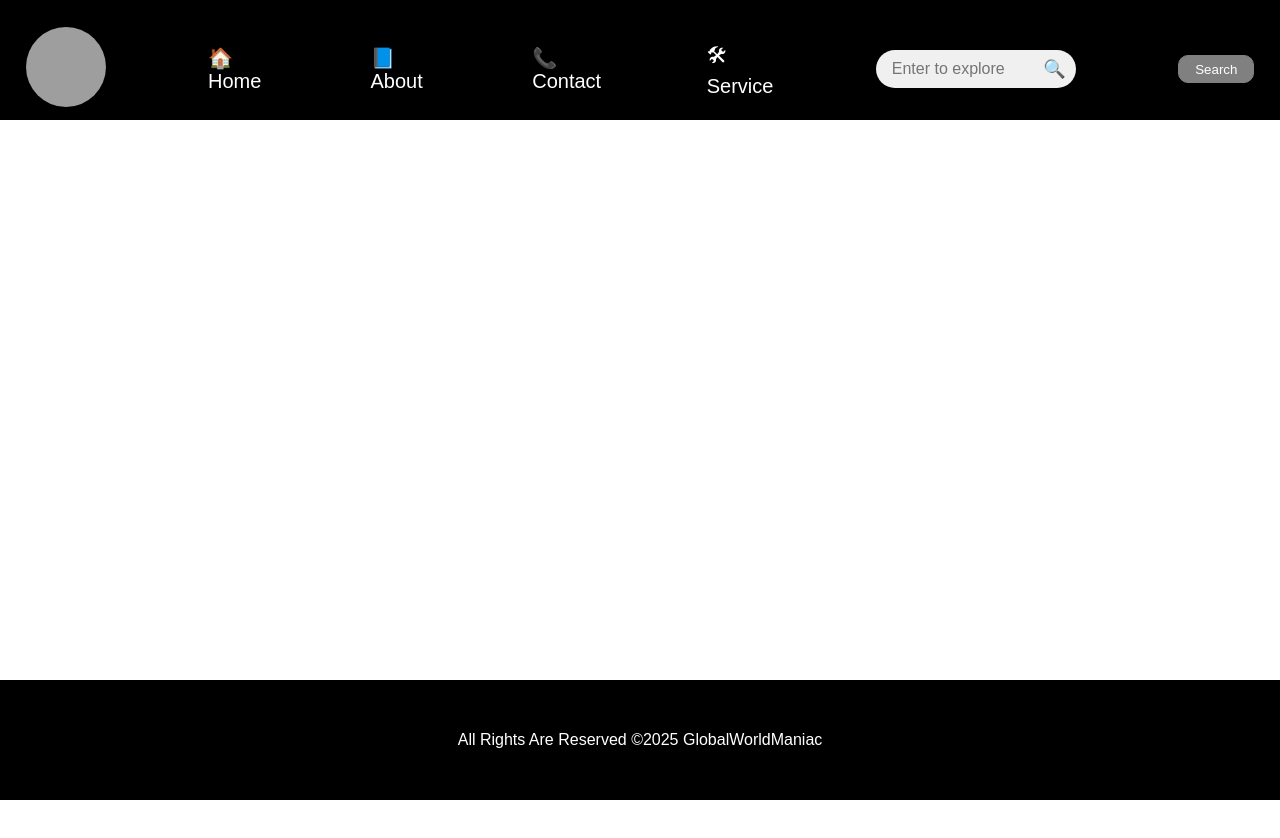
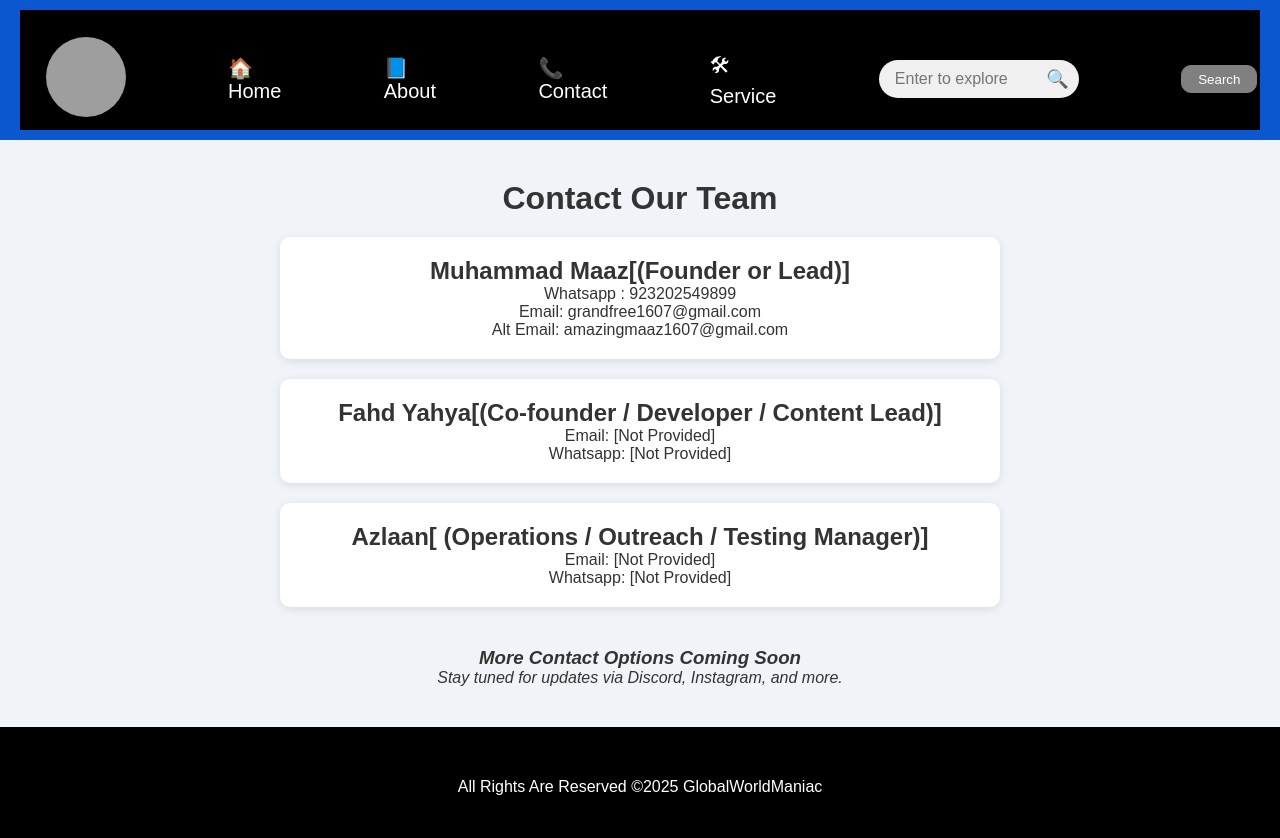
Before and after one commit to kenkanaide/GlobalWorldManiac, a plain HTML site: page Contact.html in a window 1280 px wide. Before the commit the page ends 800 px from the top, so only its background shows below. Drawn offline with Linux system fonts and the light colour scheme; grey boxes are pictures that could not be loaded; a web font is replaced by a local one.

Commit message:
Add files via upload

```diff
--- a/Contact.html
+++ b/Contact.html
@@ -10,6 +10,7 @@
 <link rel="shortcut icon" href="favicon.ico" />
 <link rel="apple-touch-icon" sizes="180x180" href="apple-touch-icon.png">
 <meta name="theme-color" content="#ffffff">
+<link rel="stylesheet" href="contact.css">
     <title>Contact</title>
 </head>
 <body>
@@ -35,12 +36,32 @@
 
 </header>
 <main>
-    <section>
-        <div class="container">
-
+    <main class="contact-section">
+        <h1>Contact Our Team</h1>
+        <div class="contact-card">
+          <h2>Muhammad Maaz[(Founder or Lead)]</h2>
+          <p>Whatsapp : 923202549899</p>
+          <p>Email: grandfree1607@gmail.com</p>
+          <p>Alt Email: amazingmaaz1607@gmail.com</p>
+        </div>
+        <div class="contact-card">
+          <h2>Fahd Yahya[(Co-founder / Developer / Content Lead)]</h2>
+          <p>Email: [Not Provided]</p>
+          <p>Whatsapp: [Not Provided]</p>
+        </div>
+        <div class="contact-card">
+          <h2>Azlaan[ (Operations / Outreach / Testing Manager)]</h2>
+          <p>Email: [Not Provided]</p>
+          <p>Whatsapp: [Not Provided]</p>
         </div>
 
-    </section>
+        <div class="placeholders">
+          <h3>More Contact Options Coming Soon</h3>
+          <p>Stay tuned for updates via Discord, Instagram, and more.</p>
+        </div>
+      </main>
+
+      <script src="contact.js"></script>
 </main>
 <footer>
     <p class="text-centre"> All Rights Are Reserved &copy;2025 GlobalWorldManiac</p>
--- /dev/null
+++ b/contact.css
@@ -0,0 +1,74 @@
+body {
+    font-family: Arial, sans-serif;
+    margin: 0;
+    padding: 0;
+    background: #f0f4f8;
+    color: #333;
+  }
+
+  header {
+    background: #0b57d0;
+    padding: 10px 20px;
+    color: white;
+  }
+
+  .nav-menu {
+    list-style: none;
+    display: flex;
+    gap: 20px;
+  }
+
+  .nav-menu li {
+    position: relative;
+  }
+
+  .nav-menu a {
+    color: white;
+    text-decoration: none;
+    padding: 8px;
+  }
+
+  .dropdown-content {
+    display: none;
+    position: absolute;
+    background-color: white;
+    color: black;
+    box-shadow: 0 4px 8px rgba(0,0,0,0.1);
+    list-style: none;
+    padding: 10px;
+    top: 100%;
+    left: 0;
+    z-index: 1000;
+  }
+
+  .dropdown-content li {
+    padding: 5px 10px;
+  }
+
+  .dropdown-content li a {
+    color: black;
+  }
+
+  .dropdown:hover .dropdown-content {
+    display: block;
+  }
+
+  .contact-section {
+    padding: 40px;
+    max-width: 800px;
+    margin: auto;
+    text-align: center;
+  }
+
+  .contact-card {
+    background: white;
+    margin: 20px 0;
+    padding: 20px;
+    border-radius: 10px;
+    box-shadow: 0 2px 10px rgba(0,0,0,0.1);
+  }
+
+  .placeholders {
+    margin-top: 40px;
+    font-style: italic;
+  }
```
